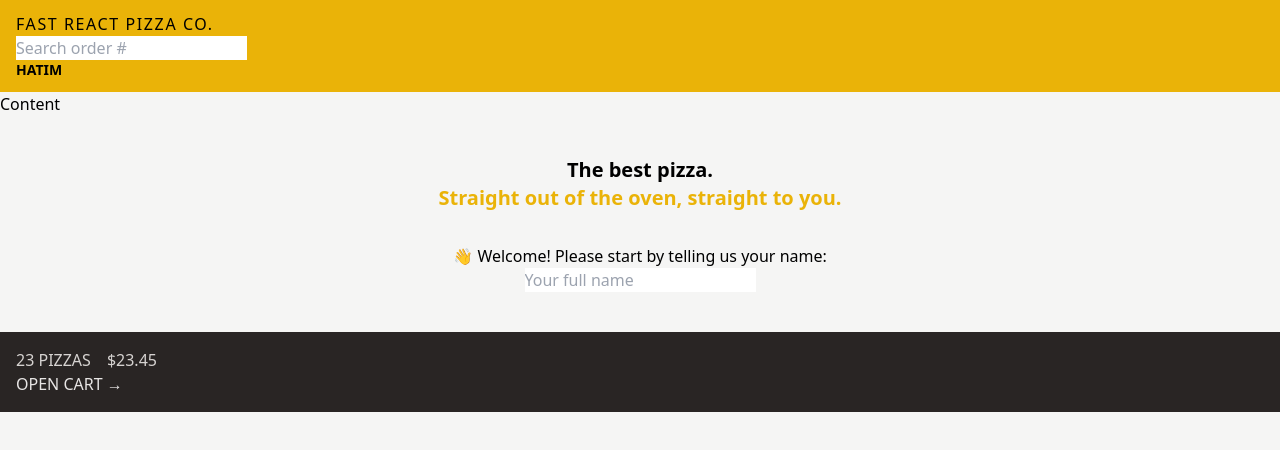
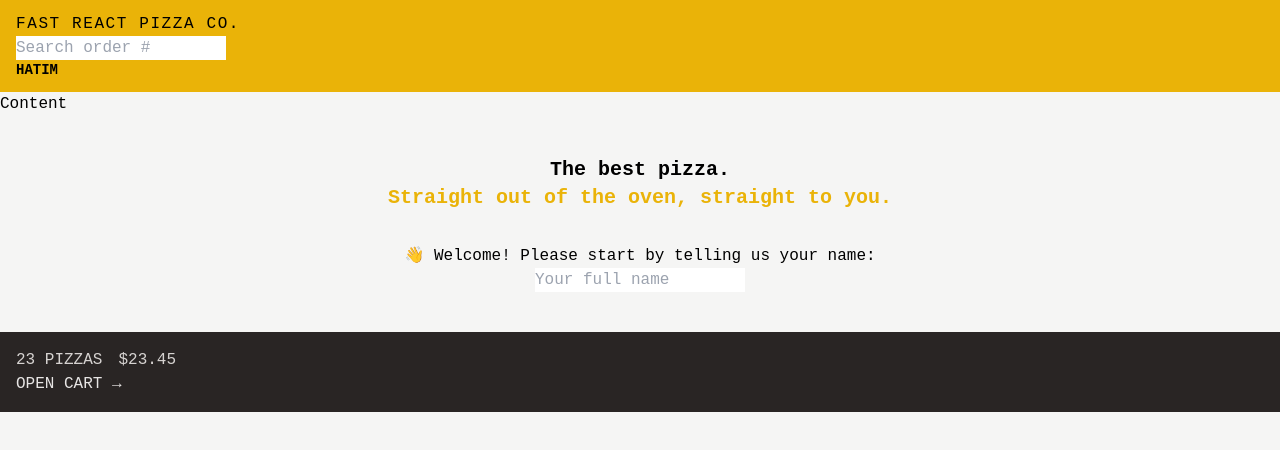
Before and after one commit to hatim77100/react_fast-pizza, a React (Vite) app in the folder fast-react-pizza/: page / in a window 1280 px wide. Shown: the top 450 px of the page. Built offline with nearby package versions, Linux system fonts and the light colour scheme.

Commit message:
🔧 add font family

```diff
--- a/fast-react-pizza/tailwind.config.js
+++ b/fast-react-pizza/tailwind.config.js
@@ -1,8 +1,13 @@
 /** @type {import('tailwindcss').Config} */
+//eslint-disable-next-line
 export default {
-  content: ["./index.html", "./src/**/*.{js,ts,jsx,tsx}"],
+  content: ['./index.html', './src/**/*.{js,ts,jsx,tsx}'],
   theme: {
-    extend: {},
+    fontFamily: {
+      sans: 'Roboto Mono, monospace',
+    },
+
+    extend: { colors: { pizza: '#123456' } },
   },
   plugins: [],
 };
```
